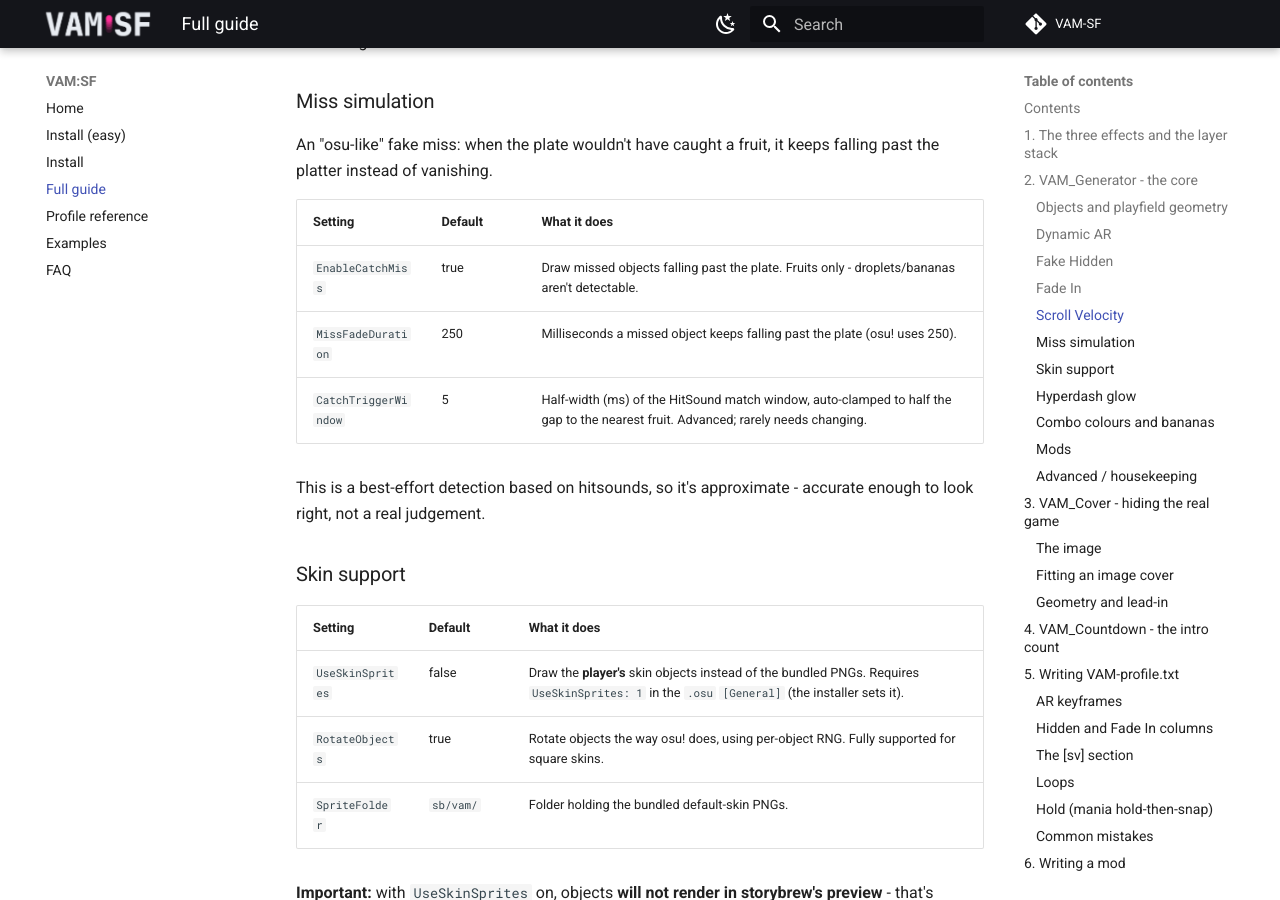
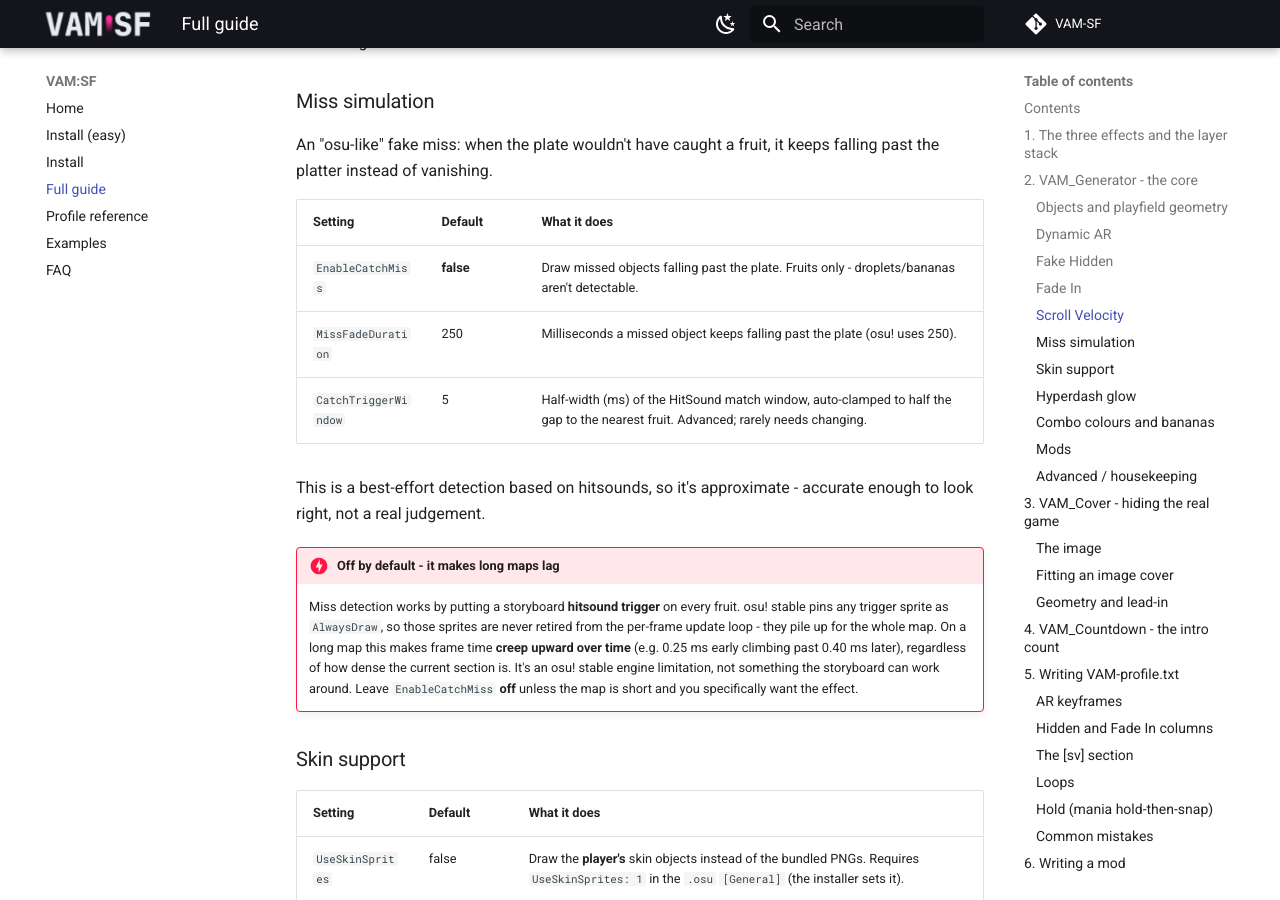
Before and after one commit to steelplank/VAM-SF, an MkDocs documentation site: the page built from docs/GUIDE.md, in a window 1280 px wide and 900 px high, scrolled down 4935 px. Built offline with MkDocs 1.6.1 and Material for MkDocs 9.7.7, drawn with Linux system fonts in a browser that asks for light colours; comment, search, counter and statistics services are not loaded.

Commit message:
Hotfix: disable EnableCatchMiss by default

```diff
--- a/docs/GUIDE.md
+++ b/docs/GUIDE.md
@@ -129,11 +129,14 @@ An "osu-like" fake miss: when the plate wouldn't have caught a fruit, it keeps f
 
 | Setting | Default | What it does |
 |---------|---------|--------------|
-| `EnableCatchMiss` | true | Draw missed objects falling past the plate. Fruits only - droplets/bananas aren't detectable. |
+| `EnableCatchMiss` | **false** | Draw missed objects falling past the plate. Fruits only - droplets/bananas aren't detectable. |
 | `MissFadeDuration` | 250 | Milliseconds a missed object keeps falling past the plate (osu! uses 250). |
 | `CatchTriggerWindow` | 5 | Half-width (ms) of the HitSound match window, auto-clamped to half the gap to the nearest fruit. Advanced; rarely needs changing. |
 
 This is a best-effort detection based on hitsounds, so it's approximate - accurate enough to look right, not a real judgement.
+
+!!! danger "Off by default - it makes long maps lag"
+    Miss detection works by putting a storyboard **hitsound trigger** on every fruit. osu! stable pins any trigger sprite as `AlwaysDraw`, so those sprites are never retired from the per-frame update loop - they pile up for the whole map. On a long map this makes frame time **creep upward over time** (e.g. 0.25 ms early climbing past 0.40 ms later), regardless of how dense the current section is. It's an osu! stable engine limitation, not something the storyboard can work around. Leave `EnableCatchMiss` **off** unless the map is short and you specifically want the effect.
 
 ### Skin support
 
```
Also changed, not shown: docs/FAQ.md (+7 -0 lines), 1 other file.
